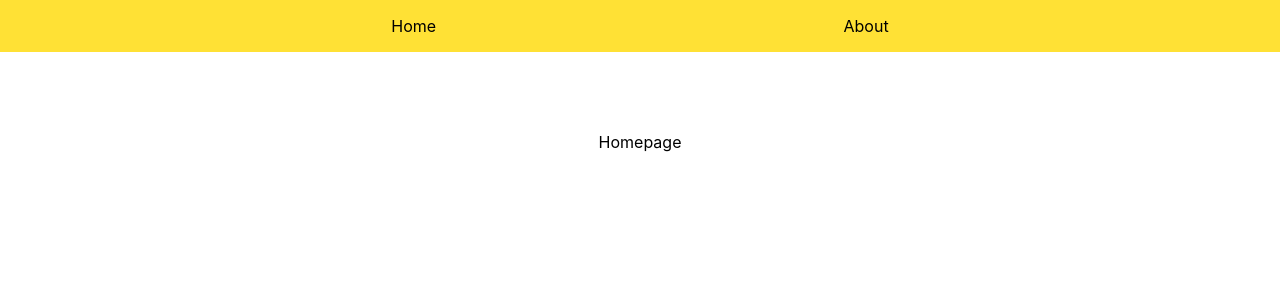
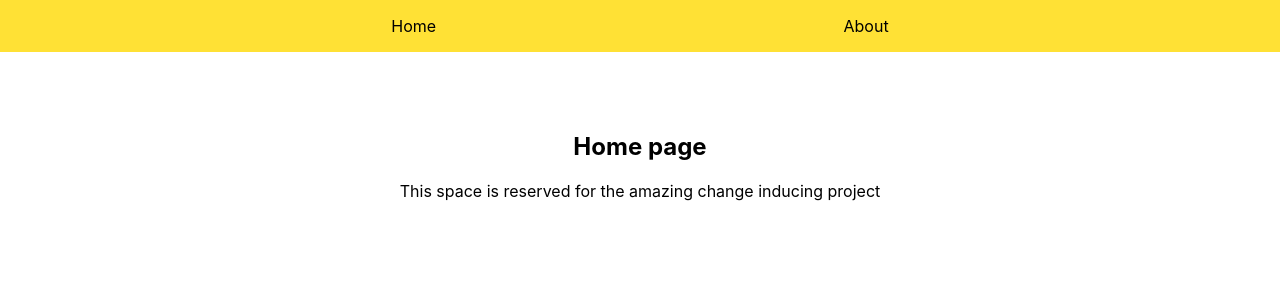
Before and after one commit to NellySP/Sammanslaget, a React (Create React App) app: page / in a window 1280 px wide. Shown: the top 300 px of the page. Built offline with nearby package versions, Linux system fonts and the light colour scheme.

Commit message:
add text

```diff
--- a/src/components/About/index.js
+++ b/src/components/About/index.js
@@ -5,7 +5,10 @@ const StyledAbout = styled.div``;
 const AboutPage = () => {
   return (
     <StyledAbout>
-      <div>Aboutpage</div>
+      <div>
+        <h2>About page</h2>
+        <p>This space is all about the amazing us</p>
+      </div>
     </StyledAbout>
   );
 };
--- a/src/components/Home/index.js
+++ b/src/components/Home/index.js
@@ -5,7 +5,10 @@ const StyledAbout = styled.div``;
 const HomePage = () => {
   return (
     <StyledAbout>
-      <div>Homepage</div>
+      <div>
+        <h2>Home page</h2>
+        <p>This space is reserved for the amazing change inducing project</p>
+      </div>
     </StyledAbout>
   );
 };
```
